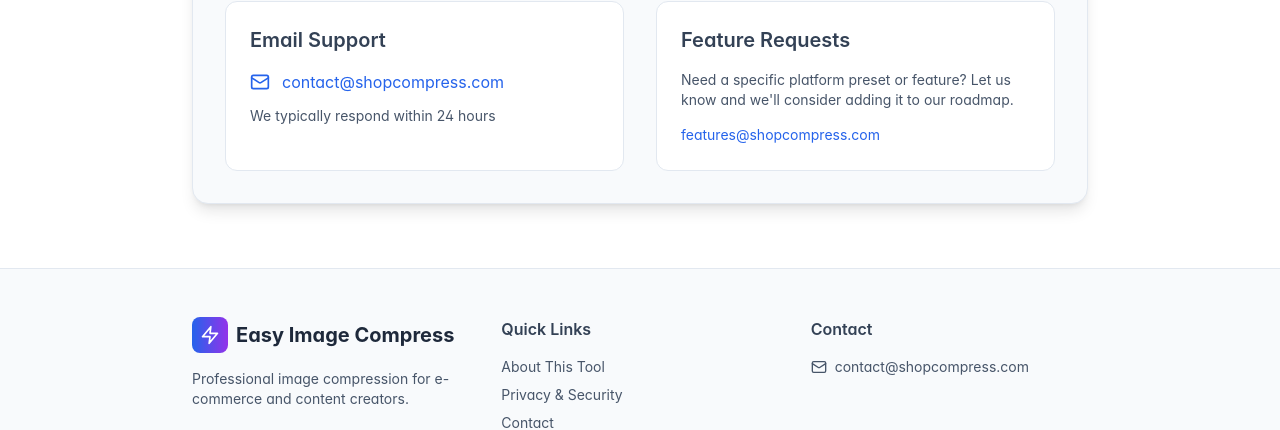
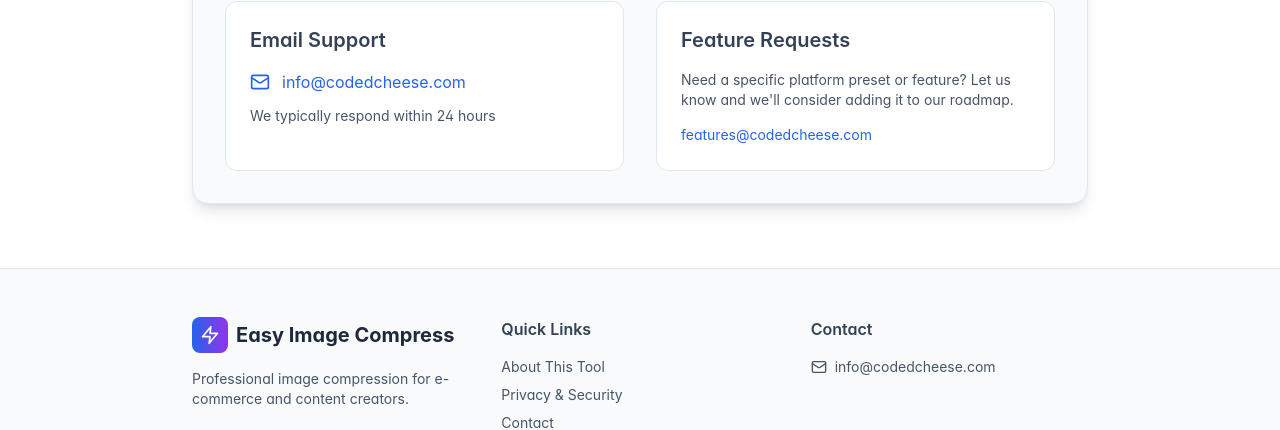
Before and after one commit to crespoh/image-compression, a React (Vite) app: page / in a window 1280 px wide. Shown: the part 2135-2565 px from the top of the page. Built offline with nearby package versions, Linux system fonts and the light colour scheme.

Commit message:
Updated App.tsx

```diff
--- a/src/App.tsx
+++ b/src/App.tsx
@@ -931,7 +931,7 @@ function App() {
                         className="flex items-center gap-3 text-blue-600 hover:text-blue-700 transition-colors"
                       >
                         <Mail className="w-5 h-5" />
-                        contact@shopcompress.com
+                        info@codedcheese.com
                       </a>
                       <p className={`text-sm ${
                         darkMode ? 'text-gray-400' : 'text-slate-600'
@@ -960,7 +960,7 @@ function App() {
                       href="mailto:features@shopcompress.com"
                       className="text-blue-600 hover:text-blue-700 transition-colors text-sm"
                     >
-                      features@shopcompress.com
+                      features@codedcheese.com
                     </a>
                   </div>
                 </div>
@@ -1047,7 +1047,7 @@ function App() {
                   }`}
                 >
                   <Mail className="w-4 h-4" />
-                  contact@shopcompress.com
+                  info@codedcheese.com
                 </a>
               </div>
             </div>
@@ -1075,7 +1075,7 @@ function App() {
                 by
               </span>
               <a
-                href="#"
+                href="https://codedcheese.com"
                 className="text-sm text-blue-600 hover:text-blue-700 transition-colors font-medium"
               >
                 Coded Cheese
```
